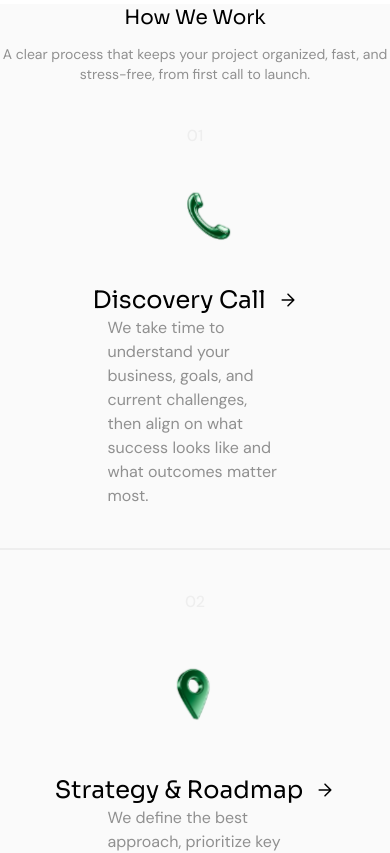
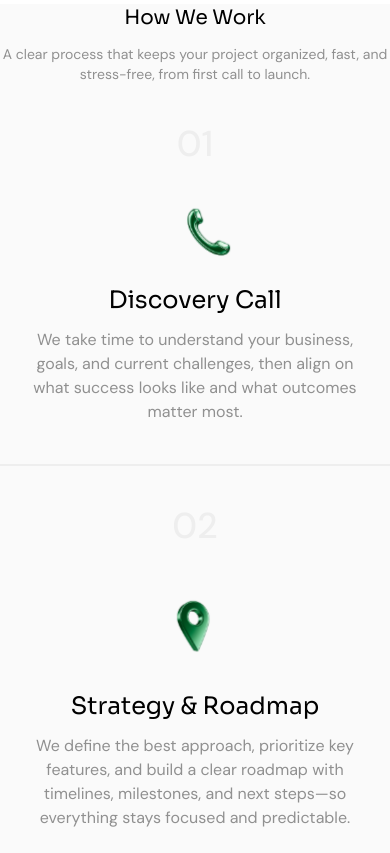
Before and after one commit to Giwa-ThankGod/Pyrohx, a React (Vite) app: page / in a window 390 px wide. Shown: the part 4080-4933 px from the top of the page. Built offline with nearby package versions, Linux system fonts and the light colour scheme.

Commit message:
refactor: Adjust HowCard component for mobile responsiveness

```diff
--- a/src/components/ui/how-card.jsx
+++ b/src/components/ui/how-card.jsx
@@ -22,23 +22,23 @@ const HowCard = ({ icon, index, title, description, stackIndex }) => {
     >
       <div className="flex flex-col md:flex-row items-center justify-between py-10 px-5 md:px-24 bg-[#FAFAFA] border-b-2 border-[var(--tertiary-color)]">
         <div className="w-full flex flex-col md:flex-row items-center gap-10">
-          <h2 className="text-base md:text-6xl text-[var(--tertiary-color)] font-medium">
+          <h2 className="text-4xl md:text-6xl text-[var(--tertiary-color)] font-medium">
             {index}
           </h2>
 
-          <div className="flex flex-col md:flex-row items-center gap-10">
+          <div className="flex flex-col md:flex-row items-center gap-6 md:gap-10">
             <div className="flex-shrink-0">
               {IconMapper[icon]}
             </div>
 
-            <div className="flex items-center gap-3">
-              <h3 className="sora text-2xl">{title}</h3>
-              <ArrowRight />
+            <div className="flex items-center gap-3 md:gap-8">
+              <h3 className="sora text-2xl md:text-4xl">{title}</h3>
+              <ArrowRight className="hidden md:block" />
             </div>
           </div>
         </div>
 
-        <p className="w-6/12 text-tertiary font-light">{description}</p>
+        <p className="md:w-6/12 mt-3 md:mt-0 text-tertiary text-center md:text-left font-light">{description}</p>
       </div>
     </div>
   );
```
